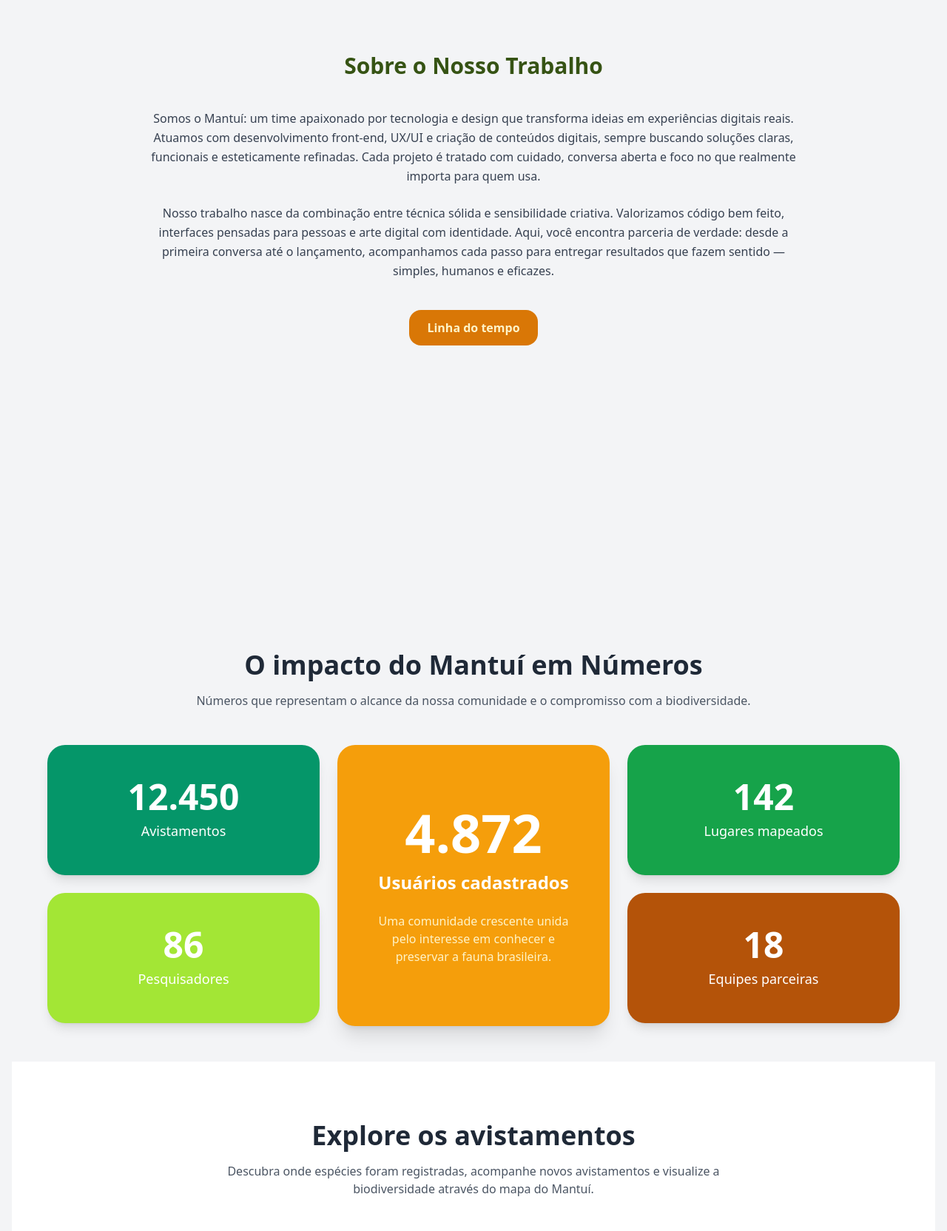
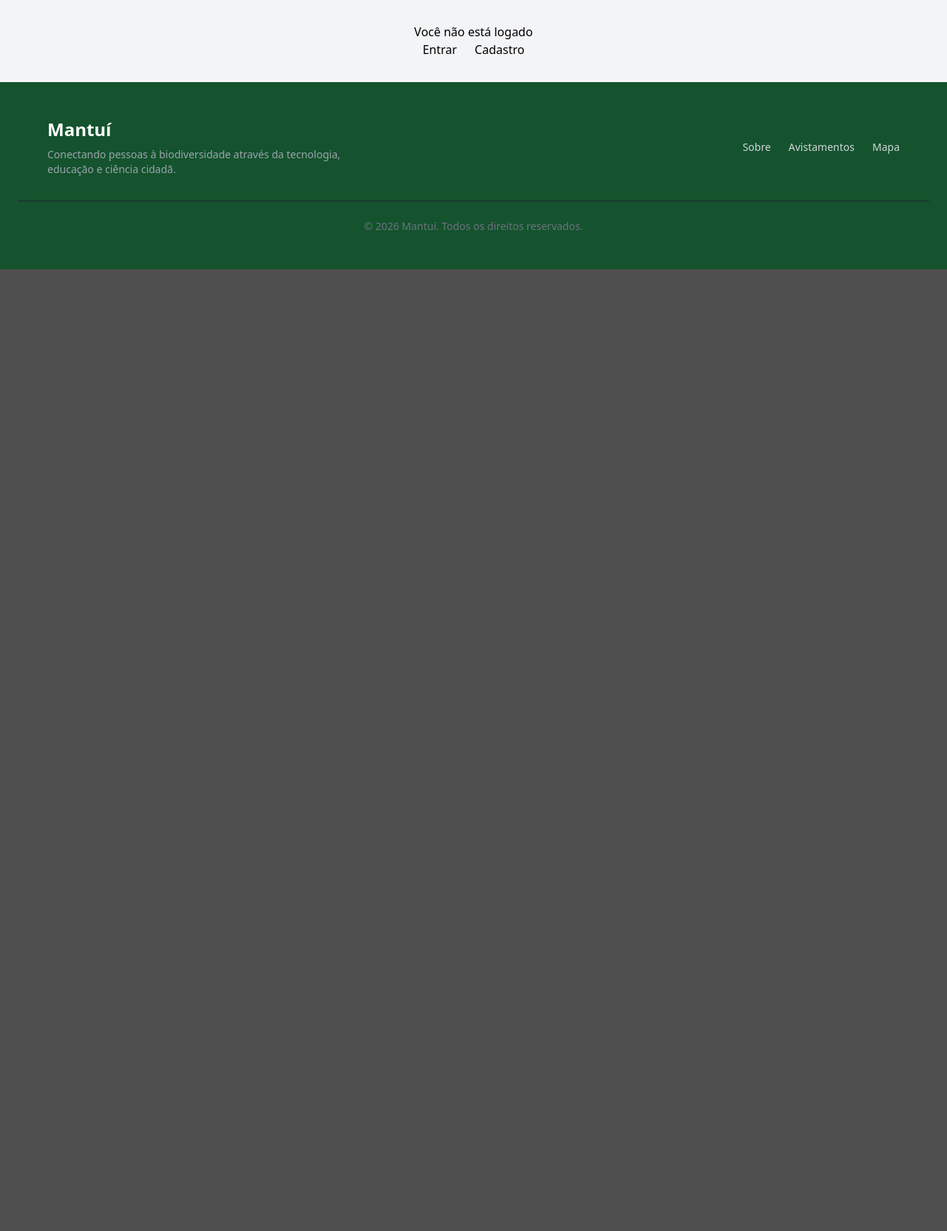
Before and after one commit to Eddur404/Mantui-Vetor-PI, a Flask app: page / in a window 1280 px wide. Shown: the part 801-2465 px from the top of the page at 74% size. After the commit the page ends 1165 px from the top, so only its background shows below. Run offline with Flask 3, Linux system fonts and the light colour scheme.

Commit message:
Adicionando arquivos finais

```diff
--- a/app/blueprints/auth/routes.py
+++ b/app/blueprints/auth/routes.py
@@ -20,7 +20,7 @@ def registrar():
         email = request.form.get('email')
 
 
-        session["usuário"] = nome
+        session["usuario"] = nome
         session["email"] = email
 
 
--- a/app/blueprints/main/routes.py
+++ b/app/blueprints/main/routes.py
@@ -4,3 +4,21 @@ from . import bp
 @bp.route("/")
 def index():
     return render_template("index.html")
+
+@bp.route("/avistamentos")
+def avistamentos():
+    aves = ["Arara", "Calidris Alba", "Maçarico Branco"]
+
+    return render_template('avistamentos.html', aves=aves)
+
+@bp.route("/sobre")
+def sobre():
+    return render_template('sobre.html')
+
+@bp.route("/mapa")
+def mapa():
+    return render_template('mapa.html')
+
+@bp.route("/contato")
+def contato():
+    return render_template('contato.html')
--- a/app/templates/auth/registrar.html
+++ b/app/templates/auth/registrar.html
@@ -1,6 +1,6 @@
 {% extends "base.html" %}
 
-{% block title %}Login{% endblock %}
+{% block title %} Cadastro {% endblock %}
 
 {% block content %}
 
--- a/app/templates/index.html
+++ b/app/templates/index.html
@@ -1,10 +1,28 @@
 {% extends "base.html" %}
 
-{% block title %}Teste Mantuí{% endblock %}
+{% block title %} Mantuí{% endblock %}
 
 {% block content %}
 
+{% if session.get("usuario") %}
+    <div class="flex flex-col justify-center items-center">
+        <h2>Bem-Vindo! Você está Logado</h2>
 
+        <a href="{{ url_for('auth.logout') }}">Sair</a>
+    </div>
+
+{% else %}
+    <div class="flex flex-col justify-center items-center">
+        <h2>Você não está logado</h2>
+        <div class="flex gap-6">
+            <a href="{{ url_for('auth.login') }}">Entrar</a>
+            <a href="{{ url_for('auth.registrar') }}">Cadastro</a>
+        </div>
+    </div>
+{% endif %}
+
+
+<!--
 <section id="Sobre" class="min-h-screen w-full p-10">
     <h2 class="text-3xl text-lime-900 font-bold text-center mb-10">
         Sobre o Nosso Trabalho
@@ -141,7 +159,7 @@
         </div>
 
     </div>
-</section>
+</section> -->
 
 
 <!-- <div class="flex min-h-[80vh] items-center justify-center">
--- a/app/templates/partials/footer.html
+++ b/app/templates/partials/footer.html
@@ -3,9 +3,9 @@
 
         <!-- Logo e descrição -->
         <div class="text-center md:text-left">
-            <h3 class="text-2xl font-bold text-white">
+            <a class="text-2xl font-bold text-white" href="{{ url_for('main.index') }}">
                 Mantuí
-            </h3>
+            </a>
 
             <p class="mt-2 max-w-md text-sm text-gray-400">
                 Conectando pessoas à biodiversidade através da tecnologia,
@@ -15,15 +15,15 @@
 
         <!-- Navegação -->
         <nav class="flex flex-wrap justify-center gap-6 text-sm">
-            <a href="#Sobre" class="hover:text-emerald-400 transition">
+            <a href="{{ url_for('main.sobre') }}" class="hover:text-emerald-400 transition">
                 Sobre
             </a>
 
-            <a href="#Numeros" class="hover:text-emerald-400 transition">
-                Números
+            <a href="{{ url_for('main.avistamentos') }}" class="hover:text-emerald-400 transition">
+                Avistamentos
             </a>
 
-            <a href="#Mapa" class="hover:text-emerald-400 transition">
+            <a href="{{ url_for('main.mapa') }}" class="hover:text-emerald-400 transition">
                 Mapa
             </a>
         </nav>
--- a/app/templates/partials/navbar.html
+++ b/app/templates/partials/navbar.html
@@ -4,15 +4,15 @@
 
 <header class="fixed top-6 left-0 w-full z-50">
   <nav class="mx-auto max-w-3xl px-6 py-3 flex items-center justify-between bg-olive-950 text-amber-50 font-medium rounded-full bg-black">
-    <div>
+    <a href="{{ url_for('main.index')}}">
       <img src="{{ url_for('static', filename='img/logo.png') }}" alt="Logo Mantuí" height="60px" width="120px">
-    </div>
+    </a>
   <ul class="flex gap-6 justify-between">
-    <li><a href="#Sobre" class="text-gray-300 transition-colors duration-300 hover:text-amber-500">Sobre</a></li>
-    <li><a href="#Numeros" class="text-gray-300 transition-colors duration-300 hover:text-amber-500">Números</a></li>
-    <li><a href="#Mapa" class="text-gray-300 transition-colors duration-300 hover:text-amber-500">Mapa</a></li>
+    <li><a href="{{ url_for('main.sobre') }}" class="text-gray-300 transition-colors duration-300 hover:text-amber-500">Sobre</a></li>
+    <li><a href="{{ url_for('main.avistamentos') }}" class="text-gray-300 transition-colors duration-300 hover:text-amber-500">Avistamentos</a></li>
+    <li><a href="{{ url_for('main.mapa') }}" class="text-gray-300 transition-colors duration-300 hover:text-amber-500">Mapa</a></li>
   </ul>
-  <button class="bg-lime-600 px-8 py-2 rounded-full transition-all duration-300 hover:bg-lime-800 hover:scale-105"><a href="">Entrar</a></button>
+  <button href="{{ url_for('auth.login') }}" class="bg-lime-600 px-8 py-2 rounded-full transition-all duration-300 hover:bg-lime-800 hover:scale-105"><a href="{{ url_for('auth.login')}}">Entrar</a></button>
 </nav>
 </header>
 
@@ -26,10 +26,10 @@
       <p class="mt-4 text-lg text-gray-200 md:text-xl">
         Da observação à conscientização, o Mantuí apresenta a riqueza da vida selvagem brasileira e mostra por que proteger cada espécie é proteger o futuro dos nossos ecossistemas.
       </p>
-      <a href="#" class="mt-8 inline-block rounded-lg border-2 border-white mr-4 px-8 py-3 font-semibold text-white transition hover:bg-white hover:text-black">
+      <a href="{{ url_for('auth.login') }}" class="mt-8 inline-block rounded-lg border-2 border-white mr-4 px-8 py-3 font-semibold text-white transition hover:bg-white hover:text-black">
         Login
       </a>
-       <a href="#" class="mt-8 inline-block rounded-lg bg-lime-600 px-8 py-3 font-semibold text-white transition hover:bg-amber-700">
+       <a href="{{ url_for('auth.registrar') }}" class="mt-8 inline-block rounded-lg bg-lime-600 px-8 py-3 font-semibold text-white transition hover:bg-amber-700">
         Cadastre-se
       </a>
     </div>
--- a/app/templates/sobre.html
+++ b/app/templates/sobre.html
@@ -1,10 +1,10 @@
 {% extends "base.html" %}
 
-{% block title %} Mapa {% endblock %}
+{% block title %} Sobre {% endblock %}
 
 {% block content %}
 
-<section class="min-h-screen w-full p-10">
+<section class="w-full p-10">
     <h2 class="text-3xl text-lime-900 font-bold text-center mb-10">
         Sobre o Nosso Trabalho
     </h2>
--- a/run.py
+++ b/run.py
@@ -1,6 +1,7 @@
 from app import create_app
 
 app = create_app()
+print(app.url_map)
 
 if __name__ == "__main__":
     app.run(debug=True)
```
Also changed, not shown: app/routes.py (+23 -19 lines), app/templates/avistamentos.html (+5 -2 lines), app/templates/contato.html (added, +9 -0 lines), app/templates/mapa.html (+0 -8 lines).
